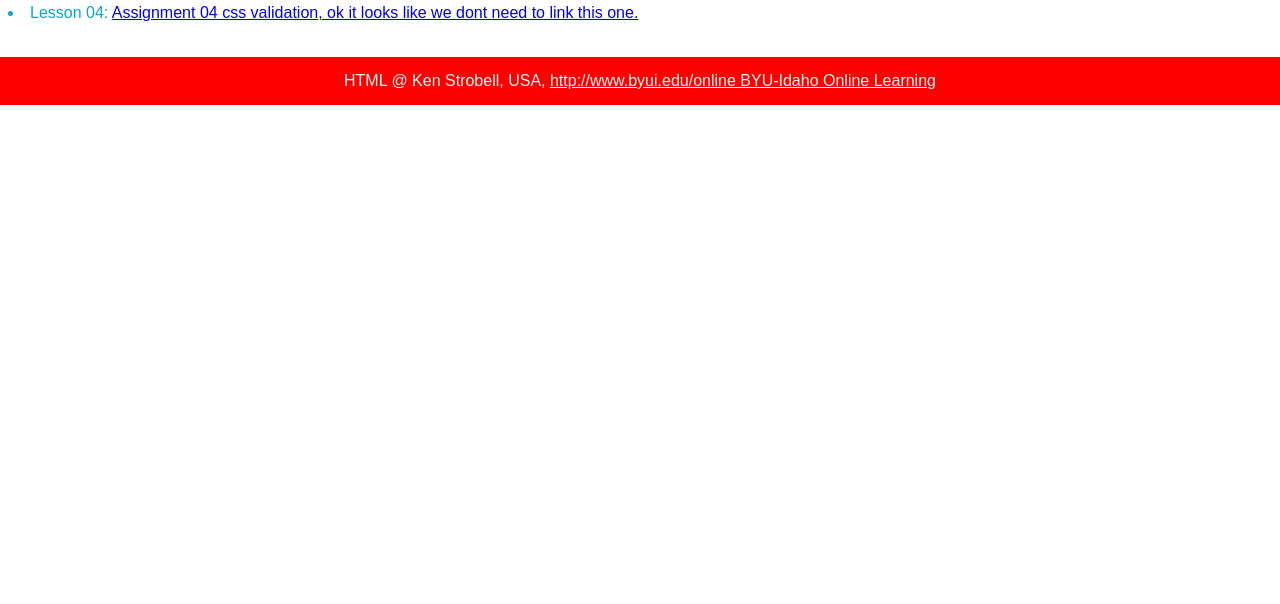
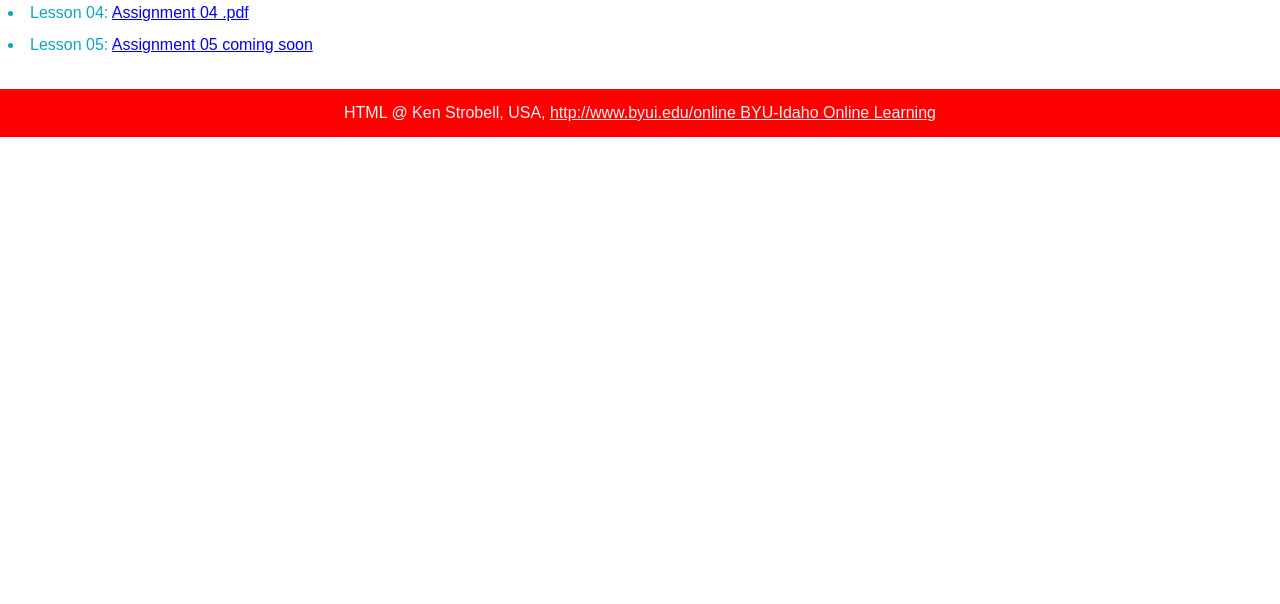
Before and after one commit to str17024/CIT230, a plain HTML site: page index.html in a window 1280 px wide. Shown: the part 196-800 px from the top of the page. Drawn offline with Linux system fonts and the light colour scheme; a script that the page names is missing.

Commit message:
Update index.html

```diff
--- a/index.html
+++ b/index.html
@@ -22,7 +22,9 @@
         <h2> "CIT230 Assignment Portal" </h2>
         <li>Lesson 02: <a href="#">Assignment 02</a></li>
       <li>Lesson 03: <a href="https://str17024.github.io/lesson3/"> Assignment 03</a></li>
-      <li>Lesson 04: <a href="https://str17024.github.io/lesson3/"> Assignment 04 css validation, ok it looks like we dont need to link this one.</a></li>
+      <li>Lesson 04: <a href="https://str17024.github.io/lesson4/"> Assignment 04 .pdf</a></li>
+      <li>Lesson 05: <a href="https://str17024.github.io/lesson3/"> Assignment 05 coming soon</a></li>
+
     </main>
     <footer> HTML @ Ken Strobell, USA, <a href="http://www.byui.edu/online"> http://www.byui.edu/online BYU-Idaho Online Learning</a>
     </footer>
```
